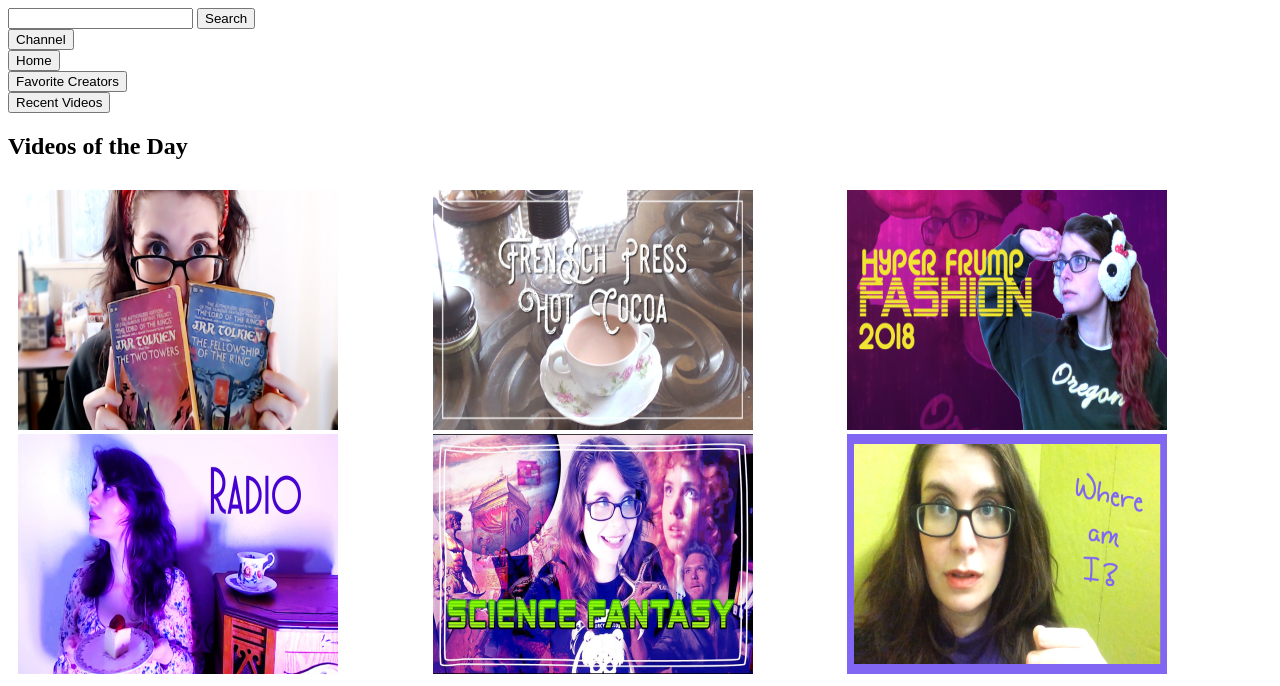
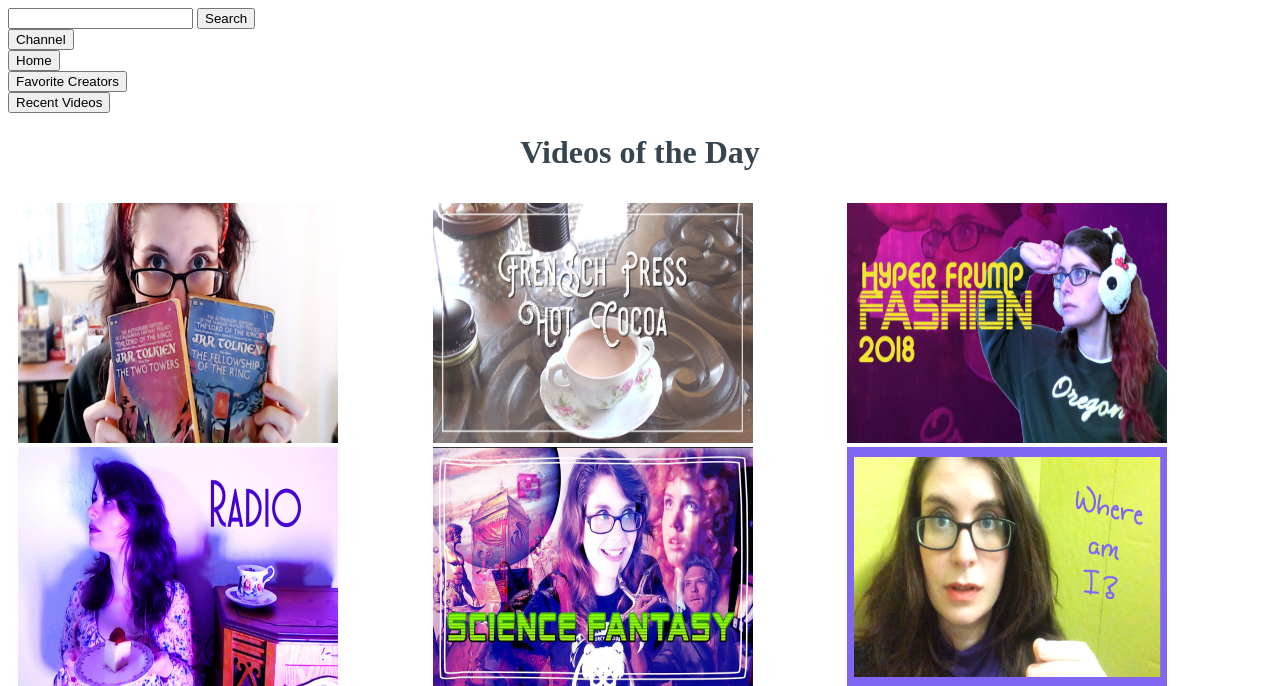
Before and after one commit to swsvindland/MaggieTube, a Django app: page / in a window 1280 px wide. Shown: the top 686 px of the page. Run offline with Django 3.2, Linux system fonts and the light colour scheme.

Commit message:
home and icon

```diff
--- a/templates/channel.html
+++ b/templates/channel.html
@@ -6,6 +6,7 @@
     <meta name="viewport" content="width=device-width, initial-scale=1.0">
     <meta http-equiv="X-UA-Compatible" content="ie=edge">
     <link rel="stylesheet" type="text/css" href="{% static 'styles/channel.css' %}">
+    <link rel="shortcut icon" href="{% static 'assets/channels/MaggieTube/logo/MT_Logo.png' %}" />
     <title>MaggieTube</title>
 </head>
 <body>
--- a/templates/favoritecreators.html
+++ b/templates/favoritecreators.html
@@ -4,6 +4,7 @@
 <head>
 	<title>Favourite Creators</title>
 	<link rel="stylesheet" href="{% static 'styles/favoritecreators.css' %}">
+	<link rel="shortcut icon" href="{% static 'assets/channels/MaggieTube/logo/MT_Logo.png' %}" />
 </head>
 <body>
 	<div>
--- a/templates/index.html
+++ b/templates/index.html
@@ -6,6 +6,7 @@
 	<meta name="viewport" content="width=device-width, initial-scale=1.0">
 	<meta http-equiv="X-UA-Compatible" content="ie=edge">
 	<link rel="stylesheet" href="{% static 'styles/index.css' %}">
+	<link rel="shortcut icon" href="{% static 'assets/channels/MaggieTube/logo/MT_Logo.png' %}" />
 	<title>Home</title>
 </head>
 <body>
@@ -18,7 +19,7 @@
 		<button id="recentvideos" class="nav-image">Recent Videos</button><br>
 	</div>
 	<div>
-	<h2>Videos of the Day</h2>
+	<h1 class="index_title">Videos of the Day</h1>
 	<div class="grid-container">
 		<div class="grid-item">
 			<img
--- a/templates/recentvideos.html
+++ b/templates/recentvideos.html
@@ -4,6 +4,7 @@
 <head>
 	<title>Recent Videos</title>
 	<link rel="stylesheet" href="{% static 'styles/recentvideos.css' %}">
+	<link rel="shortcut icon" href="{% static 'assets/channels/MaggieTube/logo/MT_Logo.png' %}" />
 </head>
 <body>
 	<div>
--- a/templates/register.html
+++ b/templates/register.html
@@ -6,6 +6,7 @@
     <meta name="viewport" content="width=device-width, initial-scale=1.0">
     <meta http-equiv="X-UA-Compatible" content="ie=edge">
     <link rel="stylesheet" href="{% static 'styles/register.css' %}">
+    <link rel="shortcut icon" href="{% static 'assets/channels/MaggieTube/logo/MT_Logo.png' %}" />
     <title>Register</title>
 </head>
 <body>
--- a/templates/videoplayer.html
+++ b/templates/videoplayer.html
@@ -6,6 +6,7 @@
     <meta name="viewport" content="width=device-width, initial-scale=1.0">
     <meta http-equiv="X-UA-Compatible" content="ie=edge">
     <link rel="stylesheet" type="text/css" href="{% static 'styles/videoplayer.css' %}">
+    <link rel="shortcut icon" href="{% static 'assets/channels/MaggieTube/logo/MT_Logo.png' %}" />
     <title>Video Player</title>
 </head>
 <body>
```
Also changed, not shown: static/assets/channels/MaggieTube/logo/MT_Logo.png (added), 1 other file.
